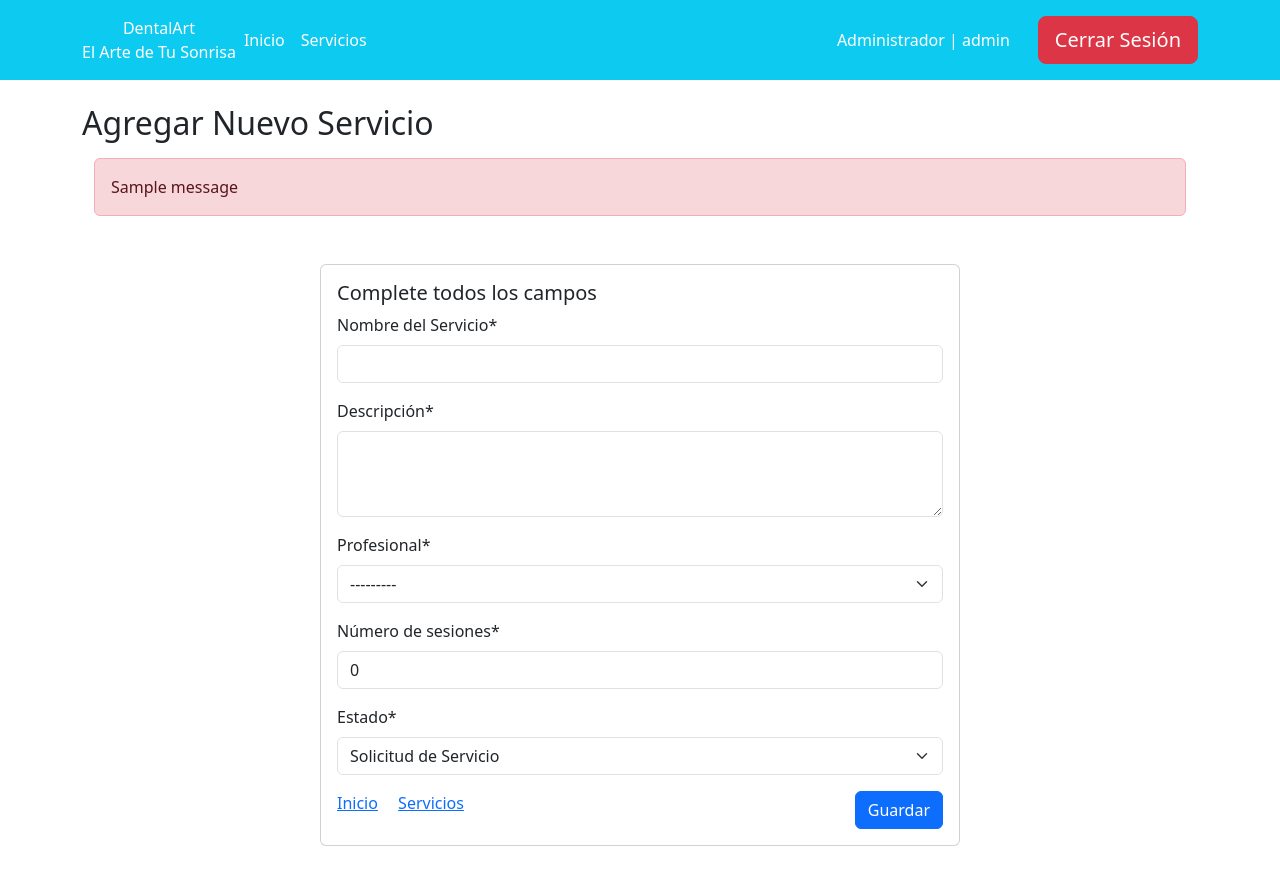
After one commit to ns-93/proyecto_clinica, a Django app: page /servicios/create/ in a window 1280 px wide. The commit adds this page. Run offline with Django 5.2, Linux system fonts and the light colour scheme; a user stored in the database is signed in; data comes from the database, SQL or seed files in the repository; both versions use the stored data as it was after the commit; one stand-in notice (Sample message) is shown; some libraries are stand-ins or nearby versions.

Commit message:
agregar servicios
agregar sevicios

```diff
--- a/django_clinica/core/forms.py
+++ b/django_clinica/core/forms.py
@@ -2,10 +2,14 @@ from django import forms
 from django.contrib.auth.models import User
 from django.contrib.auth.forms import AuthenticationForm, UserCreationForm
 from accounts.models import Profile
+from .models import Servicios
+from crispy_forms.helper import FormHelper
+from crispy_forms.layout import Layout, Field, Submit
 
 class LoginForm(AuthenticationForm):
     pass
 
+#formulario de registro
 class RegisterForm(UserCreationForm):
     email = forms.EmailField(label='Correo electrónico')
     first_name = forms.CharField(label='Nombre')
@@ -28,7 +32,29 @@ class UserForm(forms.ModelForm):
             model = User
             fields = ['first_name', 'last_name']
 
+#formulario de perfil
 class ProfileForm(forms.ModelForm):
         class Meta:
             model = Profile
             fields = ['image', 'address', 'location', 'telephone']
+
+#formulario de servicios
+
+class ServiciosForm(forms.ModelForm):
+    profesional = forms.ModelChoiceField(queryset=User.objects.filter(groups__name='profesionales'), label='Profesional')
+    status = forms.ChoiceField(choices=Servicios.STATUS_CHOICES, initial='S', label='Estado')
+    description = forms.CharField(widget=forms.Textarea(attrs={'rows': 3}), label='Descripción')
+
+    class Meta:
+        model = Servicios
+        fields = ['name', 'description', 'profesional', 'n_procedimientos', 'status']
+
+    helper = FormHelper()
+    helper.layout = Layout(
+        Field('name'),
+        Field('description'),
+        Field('profesional'),
+        Field('n_procedimientos'),
+        Field('status'),
+        Submit('submit', 'Submit')
+    )
--- a/django_clinica/core/urls.py
+++ b/django_clinica/core/urls.py
@@ -1,6 +1,6 @@
 
 from django.urls import path
-from .views import HomeView, PricingView, RegisterView, ProfileView, ServiciosView
+from .views import HomeView, PricingView, RegisterView, ProfileView, ServiciosView, ServicioCreateView
 
 urlpatterns = [
         #pagina de inicio
@@ -13,4 +13,6 @@ urlpatterns = [
     path('profile/', ProfileView.as_view(), name='profile'),
     #pagina de servicios y lista de servicios
     path('servicios/', ServiciosView.as_view(), name='servicios'),
+    #pagina para crear servicios
+    path('servicios/create/', ServicioCreateView.as_view(), name='servicios_create'),
 ]
--- a/django_clinica/core/views.py
+++ b/django_clinica/core/views.py
@@ -1,11 +1,15 @@
+from django.http import HttpResponse
 from django.shortcuts import render, redirect
 from django.contrib.auth import authenticate, login
-from django.views.generic import TemplateView
+from django.views.generic import TemplateView, CreateView
 from django.contrib.auth.models import Group
-from .forms import RegisterForm, UserForm, ProfileForm
+from .forms import RegisterForm, UserForm, ProfileForm, ServiciosForm
 from django.views import View
 from django.utils.decorators import method_decorator
 from .models import Servicios, RegistroServicio
+from django.urls import reverse_lazy
+from django.contrib import messages
+from django.contrib.auth.mixins import UserPassesTestMixin
 # Create your views here.
 
 # FUNCION PARA CONVERTIR EL PLURAL DE UN GRUPO A SU SINGULAR
@@ -63,23 +67,6 @@ def add_group_name_to_context(view_class):
 
     view_class.dispatch = dispatch
     return view_class
-
-#
-#class CustomTemplateView(TemplateView):
-    group_name= None
-
-    def get_context_data(self, **kwargs):
-        context = super().get_context_data(**kwargs)
-        user = self.request.user
-        group_name = None
-        if user.is_authenticated:
-            group = Group.objects.filter(user=user).first()
-            if group:
-                group_name = group.name
-        context['group_name'] = group_name
-        return context
-
-
 
 
 #pagina principal
@@ -174,3 +161,27 @@ class ServiciosView(TemplateView):
 
         context['servicios'] = servicios
         return context
+
+
+
+#crear un nuevo servicio
+@add_group_name_to_context
+class ServicioCreateView(UserPassesTestMixin, CreateView):
+    model = Servicios
+    form_class = ServiciosForm
+    template_name = 'create_servicios.html'
+    success_url = reverse_lazy('servicios')
+
+    def test_func(self):
+        return self.request.user.groups.filter(name__in=['administradores', 'ejecutivos']).exists()
+
+    def handle_no_permission(self):
+        return redirect('error')
+
+    def form_valid(self, form):
+        messages.success(self.request, 'El registro del servicio se ha guardado correctamente.')
+        return super().form_valid(form)
+
+    def form_invalid(self, form):
+        messages.error(self.request, 'Ha ocurrido un error al guardar el registro del servicio.')
+        return self.render_to_response(self.get_context_data(form=form))
--- /dev/null
+++ b/django_clinica/templates/create_servicios.html
@@ -0,0 +1,31 @@
+{% extends 'base.html' %}
+
+{% block content %}
+    {% load crispy_forms_tags %}
+    <div class="container my-4">
+        <h2>Agregar Nuevo Servicio</h2>
+
+        <!-- sección de mensajes -->
+        {% if messages %}
+            <div class="container mt-3">
+                {% for message in messages %}
+                <div class="alert alert-danger" role="alert">
+                    {{ message }}
+                </div>
+                {% endfor %}
+            </div>
+        {% endif %}
+        <form action="" method="post">
+            {% csrf_token %}
+            <div class="card mx-auto my-5" style="width: 40rem;">
+                <div class="card-body">
+                    <h5 class="card-title">Complete todos los campos</h5>
+                    {{ form | crispy }}
+                    <a class="card-link" href="{% url 'home' %}">Inicio</a>
+                    <a class="card-link" href="{% url 'servicios' %}">Servicios</a>
+                    <button class="btn btn-primary float-end" type="submit">Guardar</button>
+                </div>
+            </div>
+        </form>
+    </div>
+{% endblock %}
--- a/django_clinica/templates/servicios.html
+++ b/django_clinica/templates/servicios.html
@@ -8,8 +8,8 @@
             </div>
             <div class="col">
                 <span class="float-end">
-                    {% if group_name == 'administradores' %}
-                        <a class="btn btn-success" href="#">Agregar Servicio</a>
+                    {% if group_name == 'administradores' or group_name == 'ejecutivos' %}
+                        <a class="btn btn-success" href="{% url 'servicios_create' %}">Agregar Servicio</a>
                     {% endif %}
                 </span>
             </div>
```
Also changed, not shown: django_clinica/core/models.py (line endings or trailing spaces), django_clinica/db.sqlite3.
